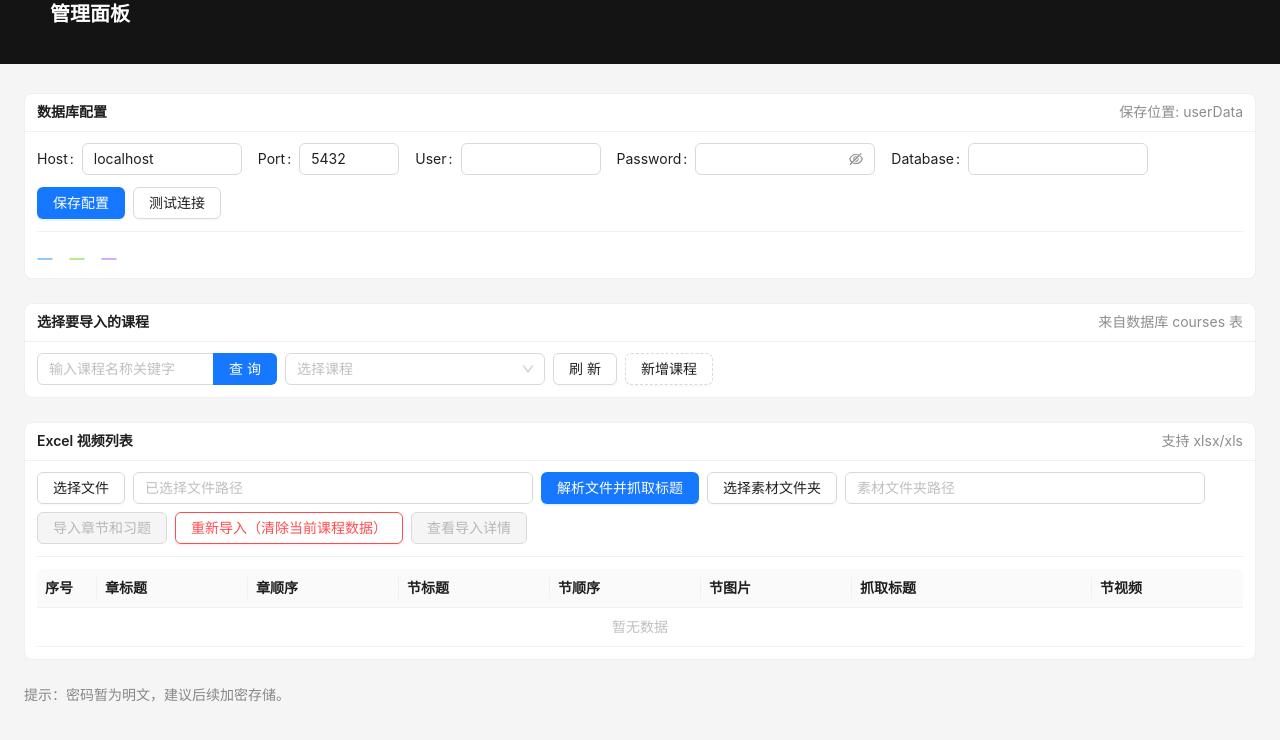
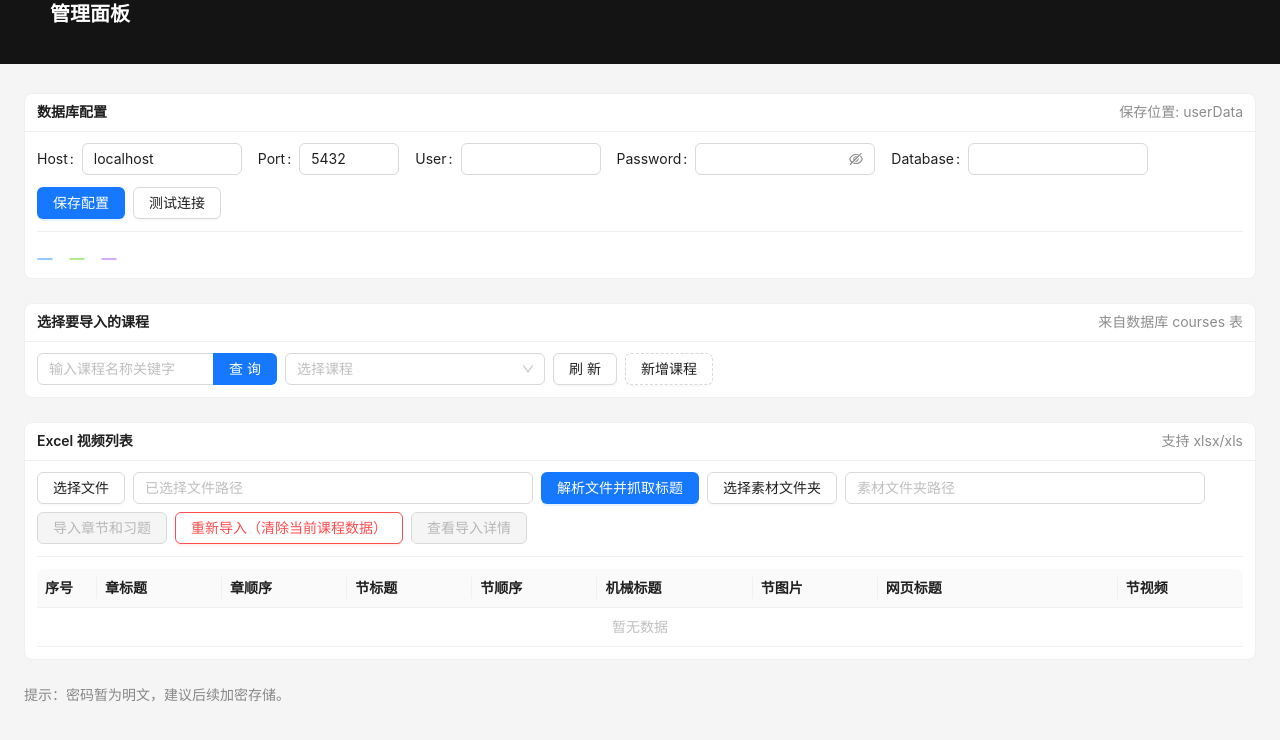
Before and after one commit to ai-learning-assistant-dev/import-database, a React (Vite) app: page / in a window 1280 px wide. Shown: the top 740 px of the page. Built offline with nearby package versions, Linux system fonts and the light colour scheme.

Commit message:
feat(main.js main.jsx): suit for new excel

```diff
--- a/main.js
+++ b/main.js
@@ -551,6 +551,7 @@ ipcMain.handle('clear-sections', async () => {
 ipcMain.handle('import-sections', async (_event, payload) => {
 	const courseId = payload && typeof payload.courseId === 'string' ? payload.courseId.trim() : '';
 	const rows = Array.isArray(payload && payload.rows) ? payload.rows : [];
+	console.debug('rows[0]', rows[0]);
 	const folderPath = payload && typeof payload.folderPath === 'string' ? payload.folderPath.trim() : '';
 	if (!courseId) return { ok: false, error: '缺少 courseId' };
 	if (!rows.length) return { ok: false, error: 'Excel 行为空' };
@@ -629,8 +630,8 @@ ipcMain.handle('import-sections', async (_event, payload) => {
 			if (!chapterId) { missingFiles.push({ sectionTitle, reason:'章未找到:'+chapterTitle }); skipped++; continue; }
 			const key = chapterId + '||' + sectionTitle;
 			if (existingKey.has(key)) { skipped++; continue; }
-			const scrapedTitle = (row['title'] || row.title || '').trim() || sectionTitle;
-			const baseCandidates = [scrapedTitle];
+			const progrmaTitle = (row['机械标题'] || row.title || '').trim() || sectionTitle;
+			const baseCandidates = [progrmaTitle];
 			let srtFileRel = null; // 记录找到的字幕文件（相对素材目录名）
 			let summaryJson = null, subtitlesJson = null, markdownContent = null, questionsList = [];
 			let exercisesJson = null; // _exercises.json 解析结果
--- a/src/main.jsx
+++ b/src/main.jsx
@@ -145,8 +145,9 @@ function App() {
     { title: '章顺序', dataIndex: '章顺序', render: (v,record) => v || <Tag color="orange">(空)</Tag> },
     { title: '节标题', dataIndex: '节标题', render: (v,record) => v || <Tag color="orange">(空)</Tag> },
     { title: '节顺序', dataIndex: '节顺序', render: (v,record) => v || <Tag color="orange">(空)</Tag> },
+    { title: '机械标题', dataIndex: '机械标题', render: (v,record) => v || <Tag color="orange">(空)</Tag> },
     { title: '节图片', dataIndex: 'imageSrc', render: (v,record) => v ? <Typography.Text copyable={{text:v}} ellipsis={{tooltip:v}} style={{maxWidth:260,display:'inline-block'}}>{v}</Typography.Text> : '-' },
-    { title: '抓取标题', dataIndex: 'title', width: 240, render: (_v, record) => {
+    { title: '网页标题', dataIndex: 'title', width: 240, render: (_v, record) => {
         if (record.error) {
           return <Tooltip title={record.error}><Tag color="red">抓取失败</Tag></Tooltip>;
         }
```
